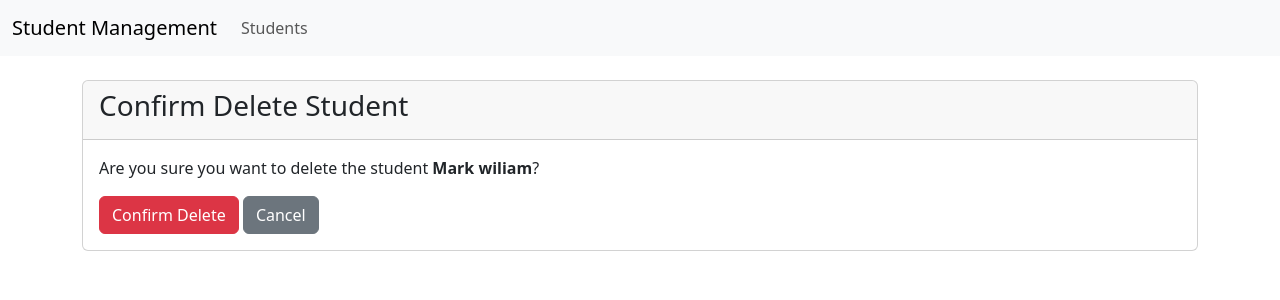
After one commit to mdmahedihassanshuvo/student_management_system, a Django app: page /students/student_delete/3050/ in a window 1280 px wide. The commit adds this page. Shown: the top 300 px of the page. Run offline with Django 5.2, Linux system fonts and the light colour scheme; data comes from the database, SQL or seed files in the repository; both versions use the stored data as it was after the commit.

Commit message:
delete view added

```diff
--- a/Students/templates/students/list.html
+++ b/Students/templates/students/list.html
@@ -1,4 +1,3 @@
-<!-- templates/students/list.html -->
 {% extends "base.html" %}
 
 {% block title %}Student List{% endblock %}
@@ -39,6 +38,10 @@
                             class="btn btn-info btn-sm">Details</a>
                         <a href="{% url 'update_student' student_id=student.student_id %}"
                             class="btn btn-warning btn-sm">Update</a>
+                        <a href="{% url 'student_delete' student_id=student.student_id %}"
+                            class="btn btn-danger btn-sm">
+                            Delete
+                        </a>
                     </td>
                 </tr>
                 {% endfor %}
--- /dev/null
+++ b/Students/templates/students/student_delete.html
@@ -0,0 +1,19 @@
+{% extends "base.html" %}
+
+{% block title %}Confirm Delete{% endblock %}
+
+{% block content %}
+<div class="card">
+    <div class="card-header">
+        <h3>Confirm Delete Student</h3>
+    </div>
+    <div class="card-body">
+        <p>Are you sure you want to delete the student <strong>{{ student.name }}</strong>?</p>
+        <form action="{% url 'student_delete' student.student_id %}" method="post">
+            {% csrf_token %}
+            <button type="submit" class="btn btn-danger">Confirm Delete</button>
+            <a href="{% url 'student_list' %}" class="btn btn-secondary">Cancel</a>
+        </form>
+    </div>
+</div>
+{% endblock %}
--- a/Students/urls.py
+++ b/Students/urls.py
@@ -3,7 +3,8 @@ from .views import (
     StudentListView,
     StudentCreateView,
     StudentDetailsView,
-    StudentUpdateView
+    StudentUpdateView,
+    StudentDeleteView
 )
 
 urlpatterns = [
@@ -18,13 +19,18 @@ urlpatterns = [
         name='create_student'
     ),
     path(
-        'student_details/<int:student_id>',
+        'student_details/<int:student_id>/',
         StudentDetailsView.as_view(),
         name='student_details'
     ),
     path(
-        'student_update/<int:student_id>',
+        'student_update/<int:student_id>/',
         StudentUpdateView.as_view(),
         name='update_student'
+    ),
+    path(
+        'student_delete/<int:student_id>/',
+        StudentDeleteView.as_view(),
+        name='student_delete'
     )
 ]
--- a/Students/views.py
+++ b/Students/views.py
@@ -4,9 +4,13 @@ from django.views.generic import (
     CreateView,
     DetailView,
     UpdateView,
-    DeleteView
+    View
 )
-from django.shortcuts import get_object_or_404
+from django.shortcuts import (
+    get_object_or_404,
+    redirect,
+    render
+)
 from django.urls import reverse_lazy
 from .models import Student
 from .forms import StudentForm
@@ -56,10 +60,15 @@ class StudentUpdateView(UpdateView):
         return super().form_valid(form)
 
 
-class StudentDeleteView(DeleteView):
-    model = Student
-    success_url = reverse_lazy('student_list')
+class StudentDeleteView(View):
+    def get(self, request, student_id):
+        student = get_object_or_404(Student, student_id=student_id)
+        return render(
+            request, 'students/student_delete.html',
+            {'student': student}
+        )
 
-    def delete(self):
-        student_id = self.kwargs.get("student_id")
-        return get_object_or_404(Student, student_id=student_id)
+    def post(self, request, student_id):
+        student = get_object_or_404(Student, student_id=student_id)
+        student.delete()
+        return redirect('student_list')
```
Also changed, not shown: db.sqlite3.
